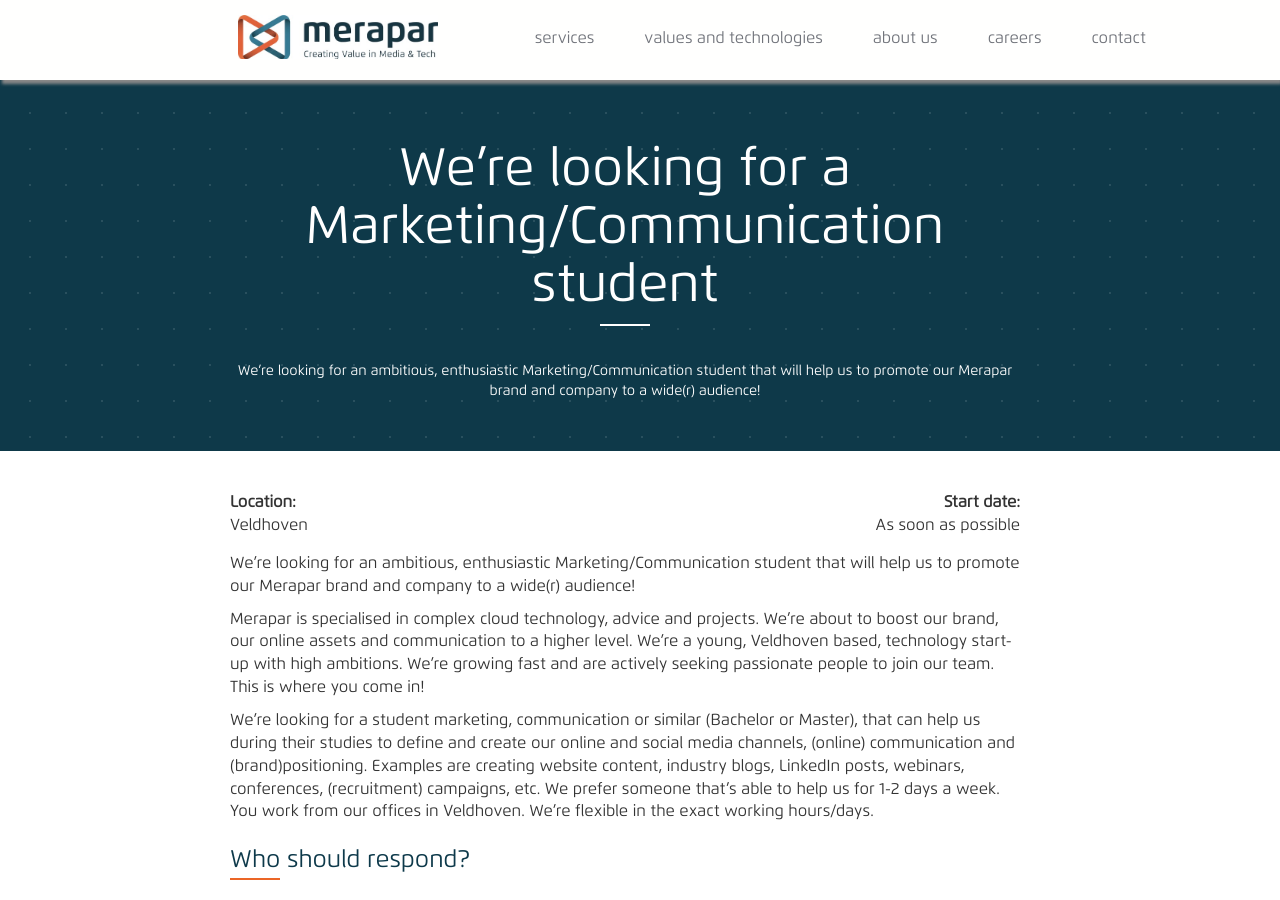
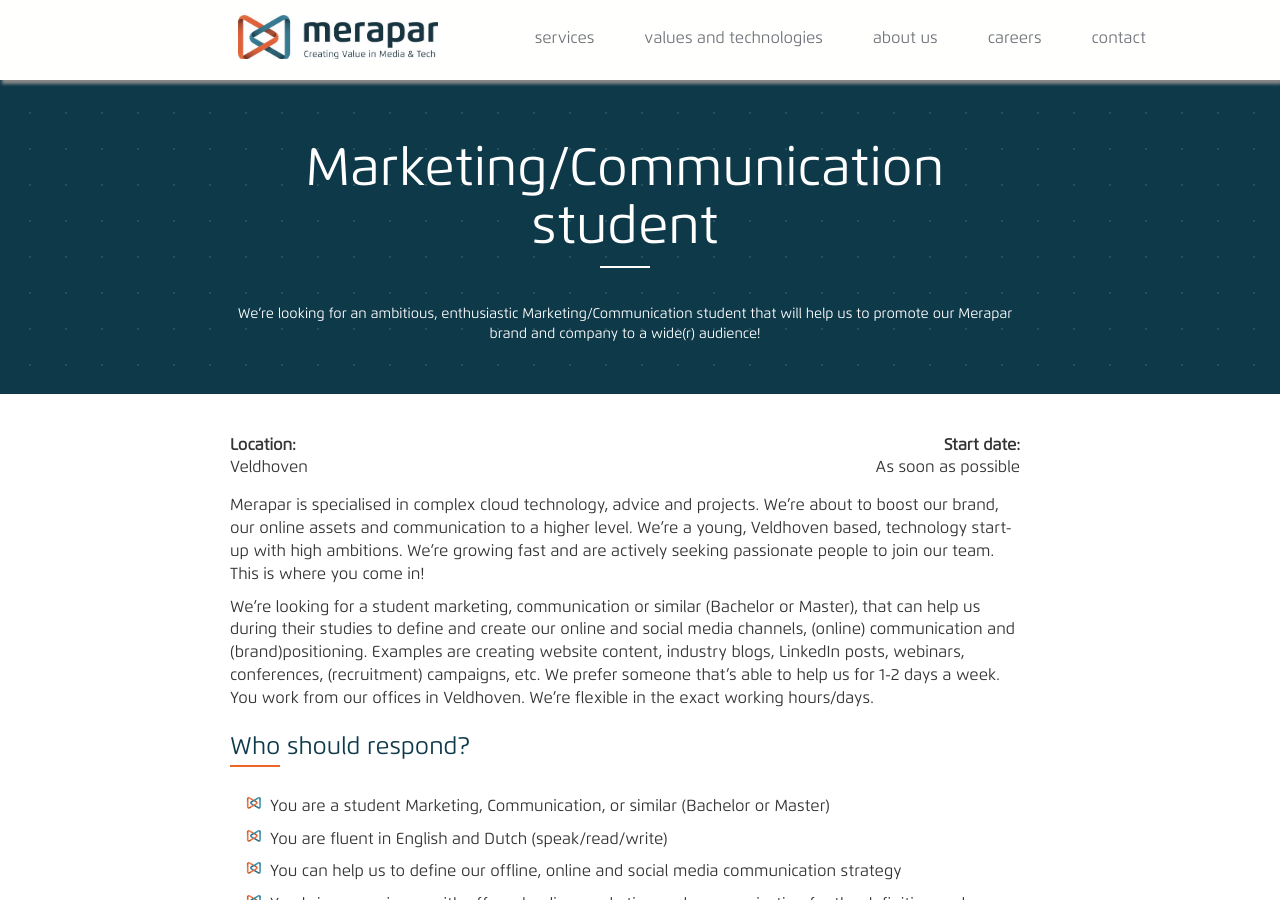
Before and after one commit to dennis-bell/merapar.com, a Jekyll site: the page built from careers/marcom.md, in a window 1280 px wide and 900 px high. Built offline with Jekyll 4.4.1, drawn with Linux system fonts in a browser that asks for light colours; nearby versions of some CDN libraries.

Commit message:
Changed style

```diff
--- a/careers/marcom.md
+++ b/careers/marcom.md
@@ -1,6 +1,6 @@
 ---
 layout: career
-title: We’re looking for a Marketing/Communication student
+title: Marketing/Communication student
 description: We’re looking for an ambitious, enthusiastic Marketing/Communication student that will help us to promote our Merapar brand and company to a wide(r) audience!
 
 location: Veldhoven
@@ -8,7 +8,6 @@ startdate: As soon as possible
 mailaddress: recruitment@merapar.com
 
 ---
-We’re looking for an ambitious, enthusiastic Marketing/Communication student that will help us to promote our Merapar brand and company to a wide(r) audience!
 
 Merapar is specialised in complex cloud technology, advice and projects. We’re about to boost our brand, our online assets and communication to a higher level. We’re a young, Veldhoven based, technology start-up with high ambitions. We’re growing fast and are actively seeking passionate people to join our team. This is where you come in!
 
@@ -16,16 +15,24 @@ We’re looking for a student marketing, communication or similar (Bachelor or M
 
 ## Who should respond?
 - You are a student Marketing, Communication, or similar (Bachelor or Master)
+
 - You are fluent in English and Dutch (speak/read/write)
+
 - You can help us to define our offline, online and social media communication strategy
+
 - You bring experience with off- and online marketing and communication for the definition and creation of (web) content and the consumer experience
+
 - You’re experienced/knowledgeable in the utilisation of (corporate) social media such as blogs and LinkedIn
+
 - You are open-minded and curious about our technologies
+
 - You proactively propose improvement suggestions, identify and solve problems and work independently
 
 ## What we offer
 - We offer a flexible and constantly evolving environment where you will be able to learn, grow, and build real-life experience
+
 - We offer a lot of variation in a growing, challenging and innovative international company
+
 - We invest in our human capital, we support development and career opportunities
 
 Are you that MarcCom Jack-of-all-trades that will enforce our team? Please click ‘Apply Now’ below!
```
